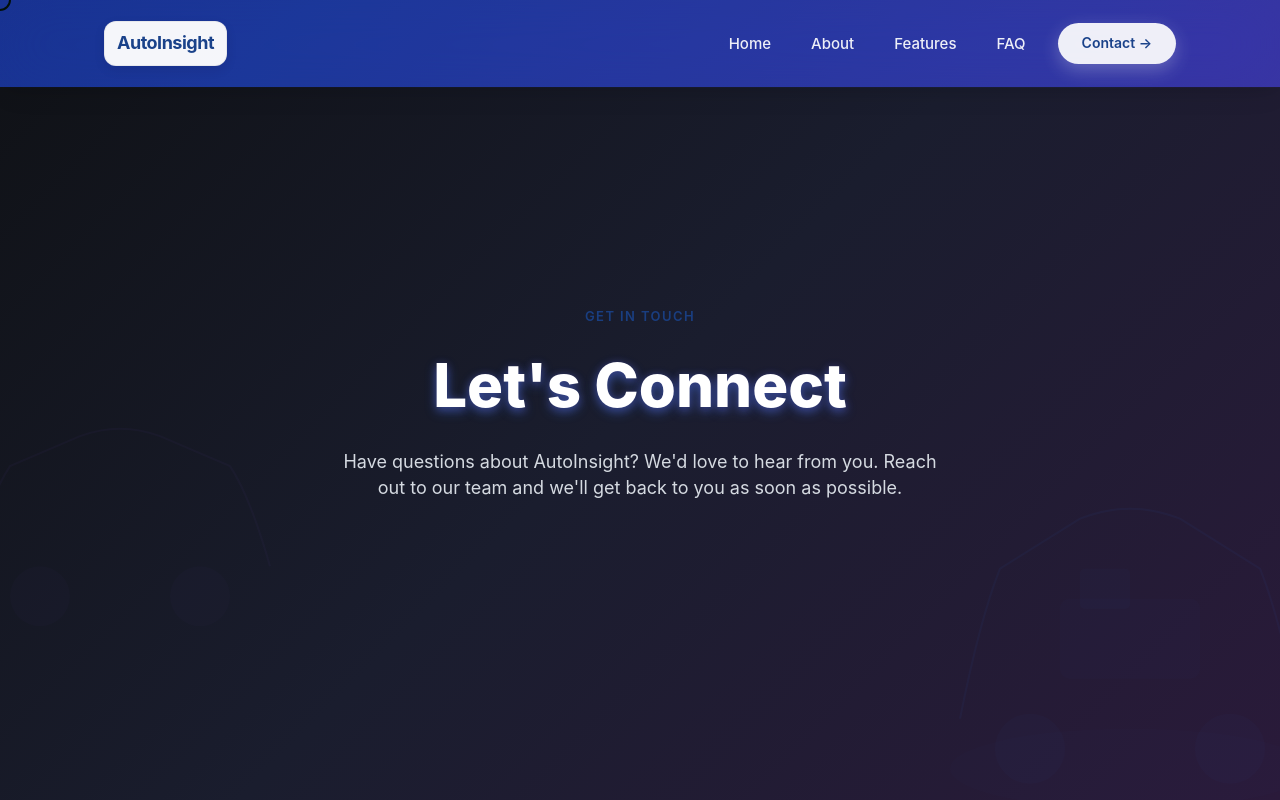
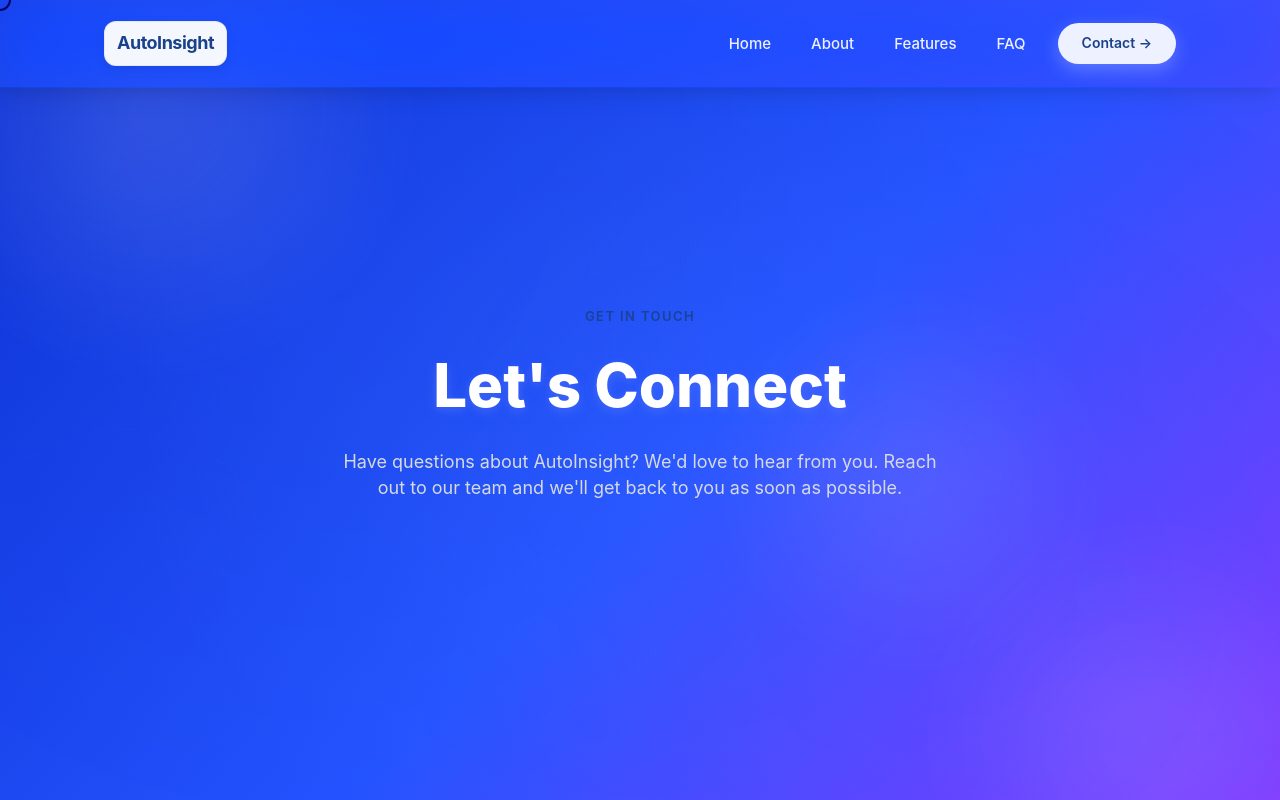
Before and after one commit to akila20040720/autoinsightcs70, a React (Vite) app in the folder cs70/: page /contact in a window 1280 px wide. Shown: the top 800 px of the page. Built offline with nearby package versions, Linux system fonts and the light colour scheme.

Commit message:
fix: contact page theme

```diff
--- a/cs70/src/pages/Contact.tsx
+++ b/cs70/src/pages/Contact.tsx
@@ -156,7 +156,7 @@ export default function Contact() {
         animate={{ opacity: 1 }}
         transition={{ duration: 0.8 }}
         style={{
-          background: "linear-gradient(135deg, #0f1115 0%, #1a1d2e 50%, #2a1a3a 100%)",
+          background: "transparent",
           position: "relative",
           overflow: "hidden",
           minHeight: "100vh",
```
